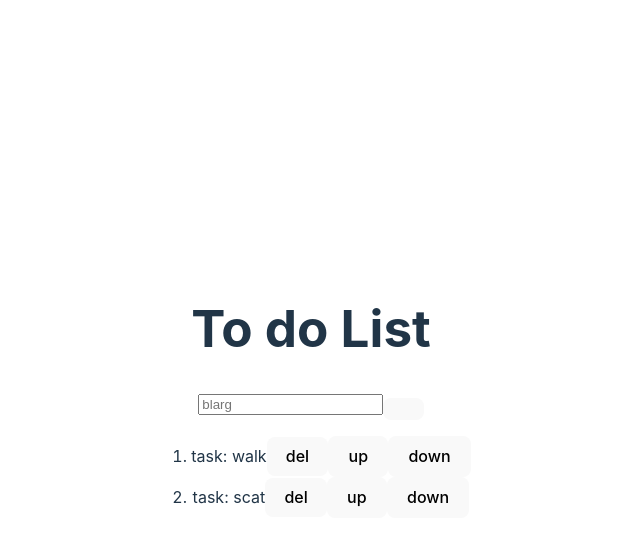
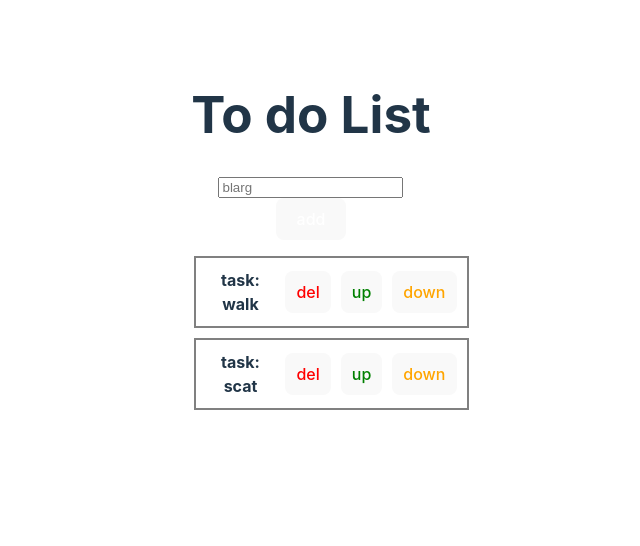
Before and after one commit to Mishkat6541/To-Do-List, a React (Vite) app in the folder vite-project/: page / in a window 1280 px wide. Shown: the top 546 px of the page, without its empty margins (329-969 px from the left). Built offline with nearby package versions, Linux system fonts and the light colour scheme.

Commit message:
ui changes finished

```diff
--- a/vite-project/src/list.css
+++ b/vite-project/src/list.css
@@ -1,5 +1,61 @@
-.delete-button{
+li {
+    display: flex;
+    gap: 10px;
+    padding: 10px;
+    border: 2px solid gray;
+    min-width: 200px;
+    align-items: center;
+    column-gap: 20px;
+}
 
-    border: 10px;
+div{
+    display: flex;
+    flex-direction: column;
+    align-items: center;
+}
+ul{
+    min-height: 600px;
+    display: flex;
+    flex-direction: column;
+    gap: 10px;
+    max-width: 275px;
+}
 
+span{
+    align-items: center;
+    display: flex;
+    flex: 1;
+    gap: 10px;
+    font-size: 1em;
+    font-weight: bold;
 }
+
+
+.To-Do-List {
+    padding: 20px;
+}
+
+.add-button {
+    column-gap: 10px;
+    color: white;
+    padding: 10px;
+    cursor: pointer;
+    padding-left: 20px;
+    padding-right: 20px;
+}
+
+.delete-button {
+    color: red;
+    padding: 10px;
+    gap: 50px;
+}
+
+.moveTaskUp-button {
+    color: green;
+    padding: 10px;
+}
+
+.moveTaskDown-button {
+    color: orange;
+    padding: 10px;
+}
--- a/vite-project/src/toDoList.jsx
+++ b/vite-project/src/toDoList.jsx
@@ -1,5 +1,5 @@
 import { useState } from "react"
-import "./list.css"
+import './list.css';
 
 function ToDoList() {
     const [tasks, setTasks] = useState(["walk","scat"]);
@@ -9,7 +9,15 @@ function ToDoList() {
         setNewTask(event.target.value);
     }
 
-    function addTask() {}
+    function addTask() {
+
+        if(newTask.trim()!= ""){
+        setTasks(t => [...t,newTask]);
+        setNewTask("");
+
+        }
+
+    }
 
     function deleteTask(index) {}
 
@@ -23,10 +31,10 @@ function ToDoList() {
                 <h1>To do List</h1>
                 <input type="text" placeholder="blarg" value={newTask} onChange={handleInputChange} />
 
-                <button className="add-button" onClick={addTask}></button>
+                <button className="add-button" onClick={addTask}>add</button>
             </div>
 
-            <ol>
+            <ul>
                {tasks.map((task, index) => <li key={index}> <span>task: {task}
                <button className="delete-button" onClick={ () => deleteTask(index)}> del </button>
                <button className="moveTaskUp-button" onClick={() => moveTaskUp(index)}> up </button>
@@ -34,7 +42,7 @@ function ToDoList() {
                  </span> </li>)}
 
 
-            </ol>
+            </ul>
         </div>
     );
 }
```
